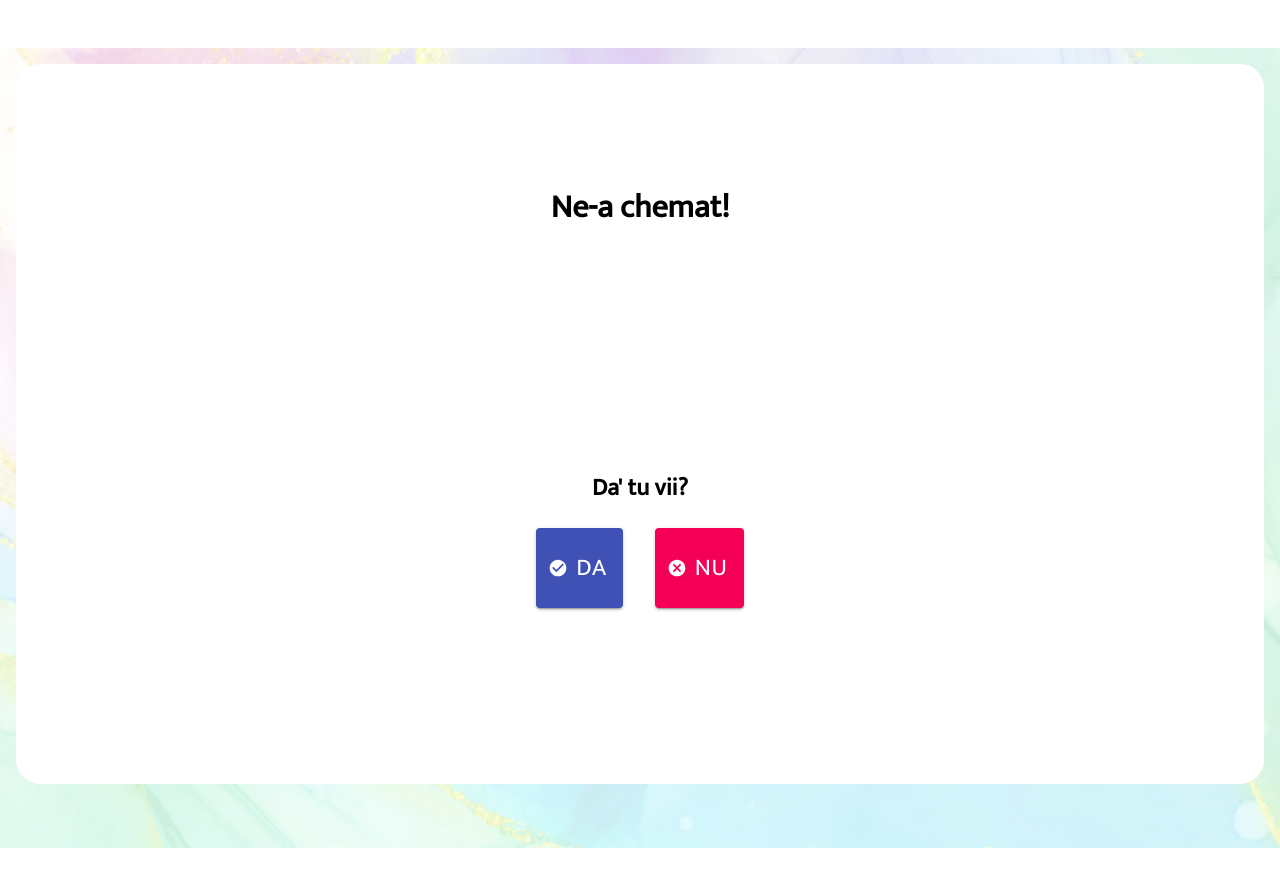
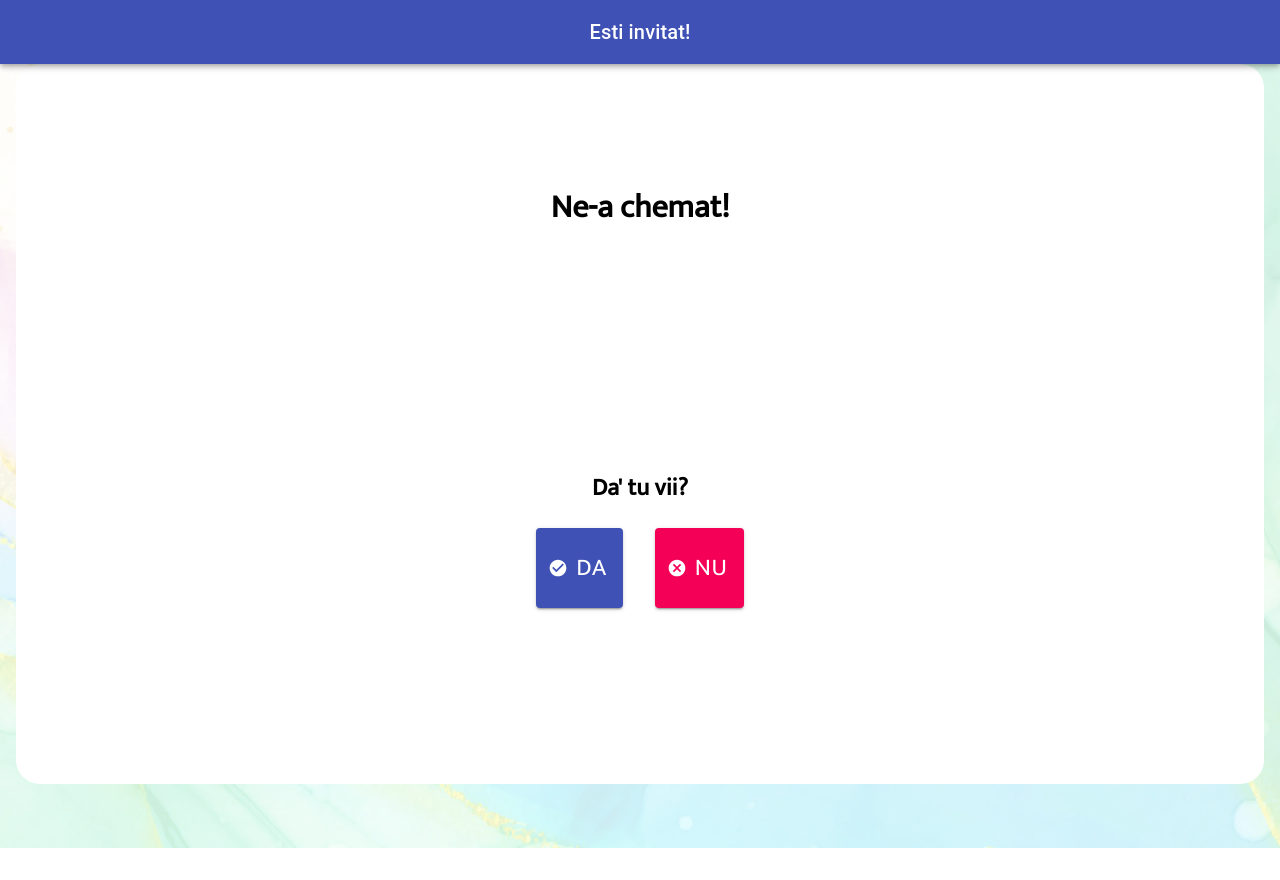
Before and after one commit to catsca/catsca.github.io, a React (Create React App) app: page / in a window 1280 px wide. Built offline with nearby package versions, Linux system fonts and the light colour scheme.

Commit message:
qol fixes

```diff
--- a/src/components/Confirm.js
+++ b/src/components/Confirm.js
@@ -8,6 +8,9 @@ import PlaylistAddCheckIcon from '@material-ui/icons/PlaylistAddCheck';
 import Cookies from 'universal-cookie';
 import emailjs from 'emailjs-com';
 import Input from '@material-ui/core/Input';
+import AppBar from '@material-ui/core/AppBar';
+import Toolbar from '@material-ui/core/Toolbar';
+import Typography from '@material-ui/core/Typography';
 
 const Confirm = ({values, form, ...props}) => {
 
@@ -54,7 +57,7 @@ const Confirm = ({values, form, ...props}) => {
         )
     }
 
-    if(form.childrenAge && form.childrenAge == 'nope') {
+    if(form.childrenAge && form.childrenAge == 'yup') {
         ChildNumber = (''
         )
     } else {
@@ -115,6 +118,17 @@ const Confirm = ({values, form, ...props}) => {
 
     return (
         <MuiThemeProvider>
+            <AppBar>
+                <Toolbar>
+                    <Typography
+                    variant="h6"
+                    align="center"
+                    style={{width: "100%"}}
+                    >
+                        Confirma datele de mai jos:
+                    </Typography>
+                </Toolbar>
+            </AppBar>
             <form onSubmit={finalStep} id="contact-form">
                 <List>
                     <ListItem>
--- a/src/components/FormBoolean.js
+++ b/src/components/FormBoolean.js
@@ -3,6 +3,9 @@ import MuiThemeProvider from '@material-ui/styles/ThemeProvider';
 import Button from '@material-ui/core/Button';
 import CheckCircleIcon from '@material-ui/icons/CheckCircle';
 import CancelIcon from '@material-ui/icons/Cancel';
+import AppBar from '@material-ui/core/AppBar';
+import Toolbar from '@material-ui/core/Toolbar';
+import Typography from '@material-ui/core/Typography';
 
 
 const FormBoolean = (props) => {
@@ -17,6 +20,17 @@ const FormBoolean = (props) => {
 
     return (
         <MuiThemeProvider>
+            <AppBar>
+                    <Toolbar>
+                        <Typography
+                        variant="h6"
+                        align="center"
+                        style={{width: "100%"}}
+                        >
+                           Esti invitat!
+                        </Typography>
+                    </Toolbar>
+                </AppBar>
             <h1>Ne-a chemat!</h1>
             <div className="wdg__container_boolean">
                 <h2>Da' tu vii?</h2>
--- a/src/components/Success.js
+++ b/src/components/Success.js
@@ -7,6 +7,9 @@ import Fade from '@material-ui/core/Fade';
 import MapIcon from '@material-ui/icons/Map';
 import CloseIcon from '@material-ui/icons/Close';
 import { FaUber, FaApple, FaGoogle, FaWaze } from 'react-icons/fa';
+import AppBar from '@material-ui/core/AppBar';
+import Toolbar from '@material-ui/core/Toolbar';
+import Typography from '@material-ui/core/Typography';
 
 const churchDestination = '44.47030101037744,26.104910955904465',
       restaurantDestination = '44.465484302605674,26.099108204121507';
@@ -17,7 +20,18 @@ const Success = (props) => {
     return (
         <MuiThemeProvider>
             <React.Fragment>
-                <h1>Ne bucuram tare mult ca o sa vii!</h1>
+            <AppBar>
+                    <Toolbar>
+                        <Typography
+                        variant="h6"
+                        align="center"
+                        style={{width: "100%"}}
+                        >
+                            Ne bucuram tare mult ca o sa vii!
+                        </Typography>
+                    </Toolbar>
+                </AppBar>
+                <h4>Mai jos, poti vedea cum ajungi la cunuie si la petrecere</h4>
                 <Button
                     startIcon={< MapIcon />}
                     variant="contained"
```
